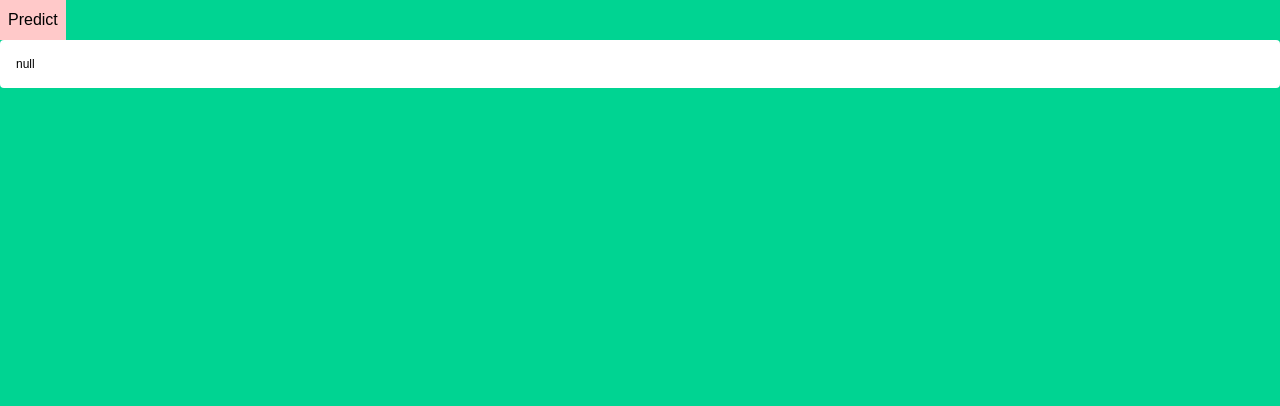
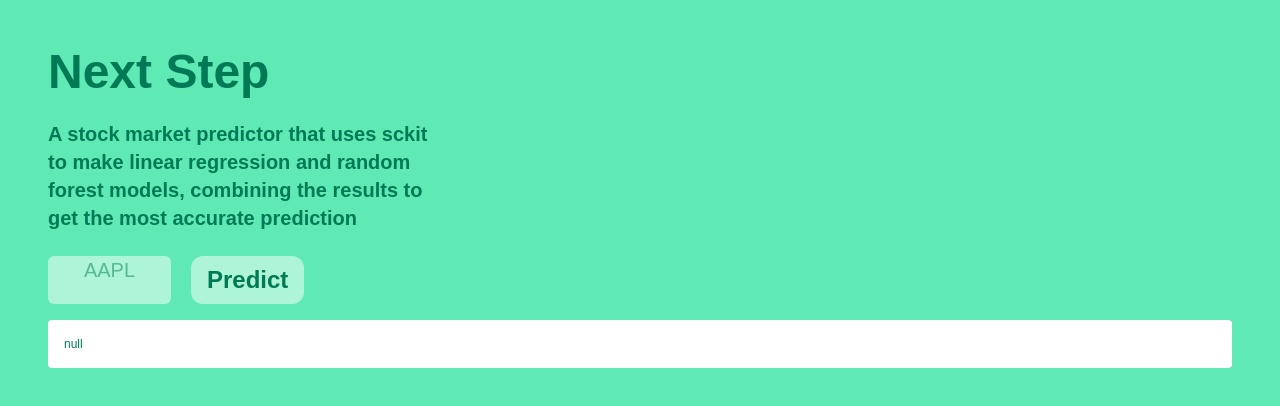
Before and after one commit to connosssss/Next-Step, a Next.js app in the folder frontend/: page / in a window 1280 px wide. Shown: the top 406 px of the page. Built offline with nearby package versions, Linux system fonts and the light colour scheme.

Commit message:
front end updates

```diff
--- a/frontend/src/app/page.jsx
+++ b/frontend/src/app/page.jsx
@@ -49,16 +49,31 @@ export default function Home() {
   };
 
   return (
-    <div className="w-screen h-screen bg-emerald-400 text-black">
+    <div className="w-screen h-screen bg-emerald-300 text-emerald-700">
+      <div className='p-12'>
+      <h1 className='text-5xl font-bold '>Next Step</h1>
+      <p className='text-xl py-6 w-1/3 font-semibold'> A stock market predictor that uses sckit to make linear regression and
+        random forest models, combining the results to get the most accurate prediction </p>
+      <div className='w-full flex justify-start mb-4 gap-5 items-center'>
+
+        <textarea className='bg-emerald-100/70 h-12 rounded-md items-center text-xl resize-none text-center '
+        placeholder='AAPL'
+        onChange={e => setTicker(e.target.value)}
+        cols={9}/>
 
 
         <button
           onClick={handlePredict}
           disabled={loading}
-          className="bg-red-200 p-2"
+          className="bg-emerald-100/70 px-4 py-2 text-2xl font-bold rounded-xl"
         >
           {loading ? 'Loading...' : 'Predict'}
         </button>
+        {loading && (
+          <div className=' w-full  flex items-center '>
+            <p> The models train after in real time, may take a while to load</p>
+            </div>
+        )}
 
       {error && (
           <div className="bg-red-600">
@@ -66,11 +81,12 @@ export default function Home() {
           </div>
         )}
 
-
+      </div>
         <div className="bg-white p-4 rounded">
           <div className="text-xs overflow-auto">{JSON.stringify(stockData)}</div>
         </div>
 
       </div>
+    </div>
   );
 }
```
Lines whose indentation alone changed are shown as unchanged.
